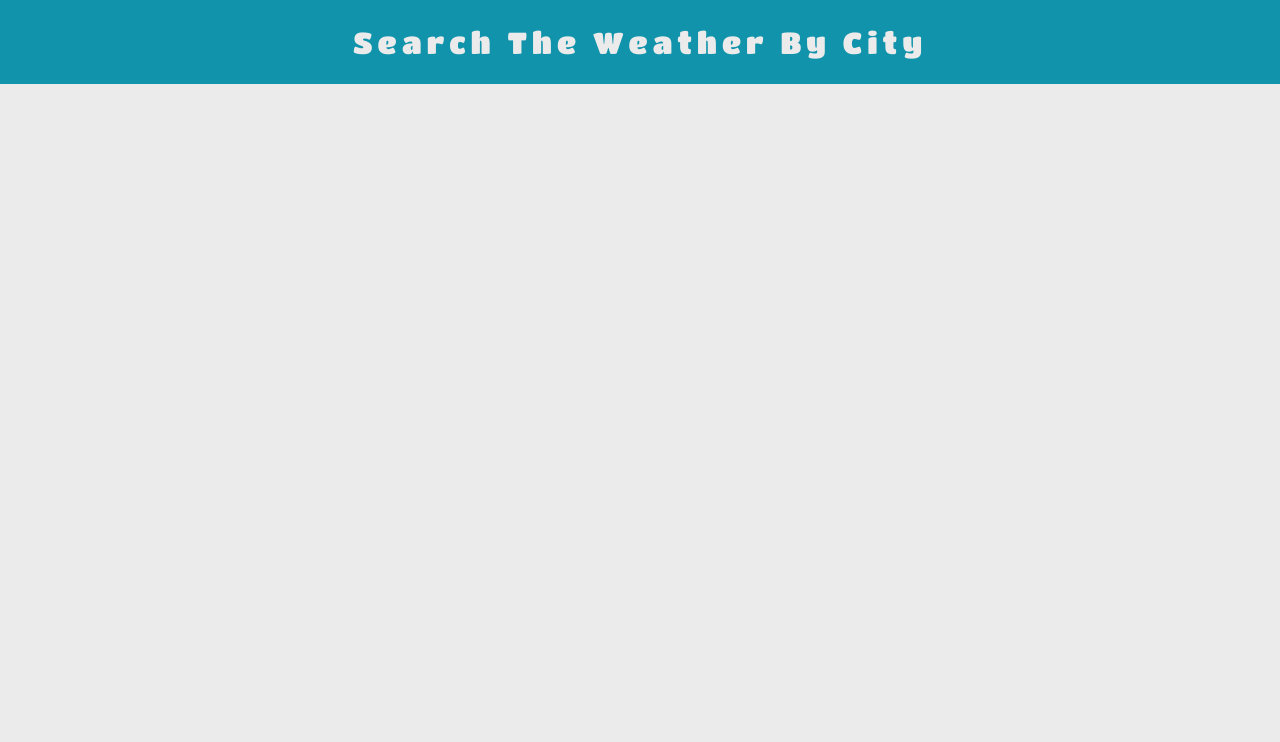
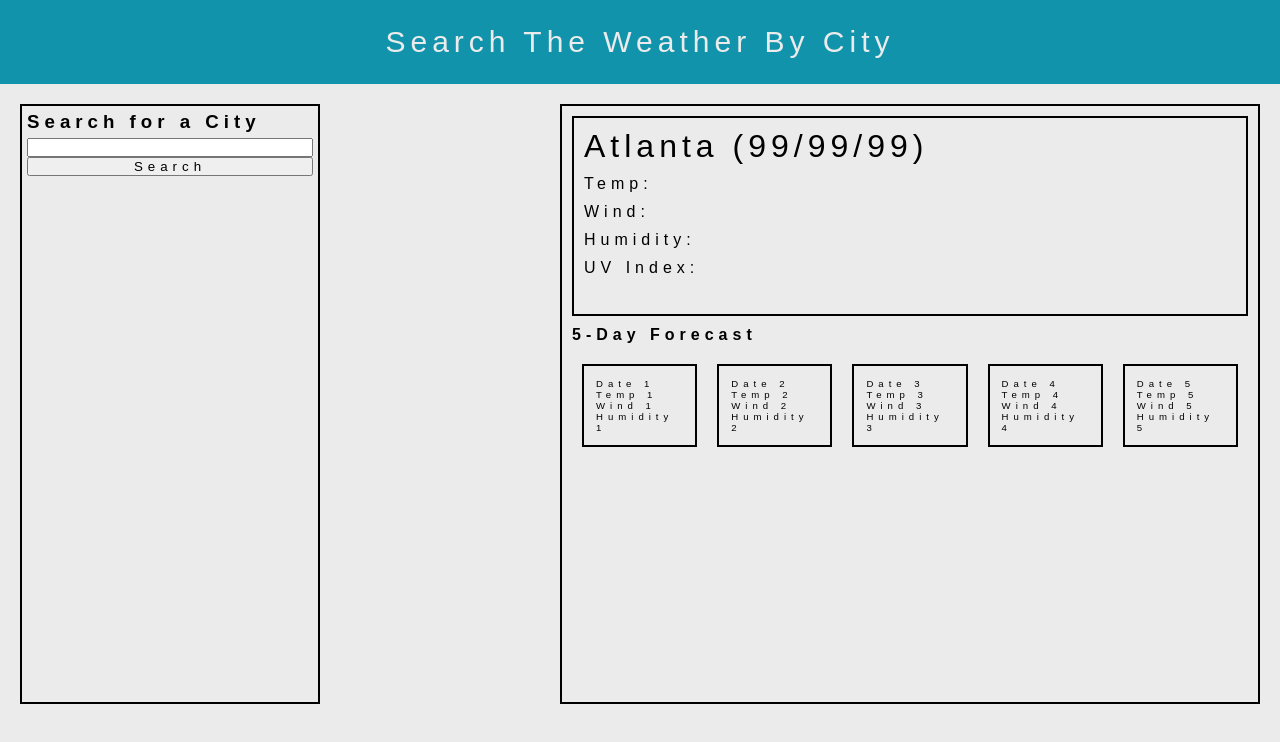
Before and after one commit to Ishan-Wijesingha99/Weather-App-Based-Off-City, a plain HTML site: page index.html in a window 1280 px wide. Drawn offline with Linux system fonts and the light colour scheme.

Commit message:
created the basic outline of html elements

```diff
--- a/assets/index.css
+++ b/assets/index.css
@@ -2,7 +2,7 @@
     padding: 0;
     margin: 0;
     box-sizing: border-box;
-    font-family: 'Titan One', sans-serif;
+    font-family: sans-serif;
     letter-spacing: 5px;
 }
 
@@ -26,3 +26,77 @@ body {
     color: var(--grey);
     font-weight: 100;
 }
+
+
+
+
+
+.entire-container {
+    margin: 20px;
+    height: 600px;
+    display: flex;
+    align-items: flex-start;
+    justify-content: space-between;
+}
+
+.left-side {
+    border: 2px solid black;
+    height: 600px;
+    width: 300px;
+}
+
+#searchbar-heading {
+    margin: 5px;
+}
+
+.search-form {
+    margin: 5px;
+}
+
+#searchbar-input {
+    width: 100%;
+}
+
+#search-button {
+    width: 100%;
+}
+
+
+.right-side {
+    border: 2px solid black;
+    width: 700px;
+    height: 600px;
+}
+
+.current-city-info-block {
+    border: 2px solid black;
+    margin: 10px;
+    height: 200px;
+}
+
+#city-name-and-date {
+    font-size: 2rem;
+}
+
+#city-name-and-date, #temp, #wind, #humidity, #UV-index {
+    margin: 10px;
+}
+
+#five-day-forecast-heading {
+    margin: 10px;
+}
+
+.five-day-forecast-block {
+    display: flex;
+    margin: 10px;
+}
+
+.forecast-block {
+    border: 2px solid black;
+    margin: 10px;
+    padding: 12px;
+}
+
+.date, .temp, .wind, .humidity {
+    font-size: 0.6rem;
+}
--- a/index.html
+++ b/index.html
@@ -6,10 +6,6 @@
         <meta http-equiv="X-UA-Compatible" content="IE=edge">
         <meta name="viewport" content="width=device-width, initial-scale=1.0">
         <title>Search The Weather By City</title>
-
-        <link rel="preconnect" href="https://fonts.googleapis.com">
-        <link rel="preconnect" href="https://fonts.gstatic.com" crossorigin>
-        <link href="https://fonts.googleapis.com/css2?family=Titan+One&display=swap" rel="stylesheet">
 
         <link rel="stylesheet" href="./assets/index.css" />
         <script defer src="./assets/index.js"></script>
@@ -22,5 +18,69 @@
         <nav class="navbar">
             <h2 id="nav-title">Search The Weather By City</h2>
         </nav>
+
+        <div class="entire-container">
+
+            <section class="left-side">
+                <h3 id="searchbar-heading">Search for a City</h3>
+
+                <form class="search-form" action="">
+                    <input id="searchbar-input" type="text" />
+                    <button id="search-button" type="submit">Search</button>
+
+
+                </form>
+            </section>
+
+            <section class="right-side">
+                <div class="current-city-info-block">
+                    <p id="city-name-and-date">Atlanta (99/99/99)</p>
+                    <p id="temp">Temp:</p>
+                    <p id="wind">Wind:</p>
+                    <p id="humidity">Humidity:</p>
+                    <p id="UV-index">UV Index:</p>
+                </div>
+
+                <h4 id="five-day-forecast-heading">5-Day Forecast</h4>
+
+                <div class="five-day-forecast-block">
+                    <div class="forecast-block" id="block-1">
+                        <p class="date" id="date-1">Date 1</p>
+                        <p class="temp" id="temp-1">Temp 1</p>
+                        <p class="wind" id="wind-1">Wind 1</p>
+                        <p class="humidity" id="humidity-1">Humidity 1</p>
+                    </div>
+
+                    <div class="forecast-block" id="block-2">
+                        <p class="date" id="date-2">Date 2</p>
+                        <p class="temp" id="temp-1">Temp 2</p>
+                        <p class="wind" id="wind-2">Wind 2</p>
+                        <p class="humidity" id="humidity-2">Humidity 2</p>
+                    </div>
+
+                    <div class="forecast-block" id="block-3">
+                        <p class="date" id="date-3">Date 3</p>
+                        <p class="temp" id="temp-1">Temp 3</p>
+                        <p class="wind" id="wind-3">Wind 3</p>
+                        <p class="humidity" id="humidity-3">Humidity 3</p>
+                    </div>
+
+                    <div class="forecast-block" id="block-4">
+                        <p class="date" id="date-4">Date 4</p>
+                        <p class="temp" id="temp-1">Temp 4</p>
+                        <p class="wind" id="wind-4">Wind 4</p>
+                        <p class="humidity" id="humidity-4">Humidity 4</p>
+                    </div>
+
+                    <div class="forecast-block" id="block-5">
+                        <p class="date" id="date-5">Date 5</p>
+                        <p class="temp" id="temp-5">Temp 5</p>
+                        <p class="wind" id="wind-5">Wind 5</p>
+                        <p class="humidity" id="humidity-5">Humidity 5</p>
+                    </div>
+                </div>
+            </section>
+
+        </div>
     </body>
 </html>
```
